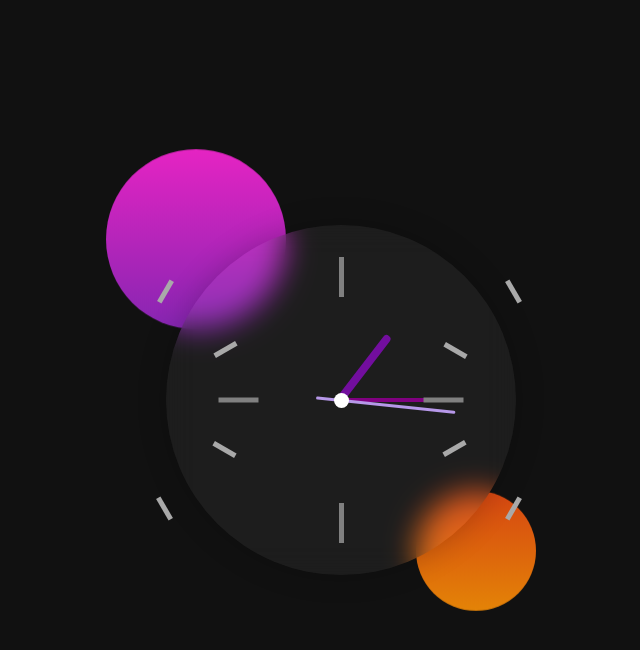
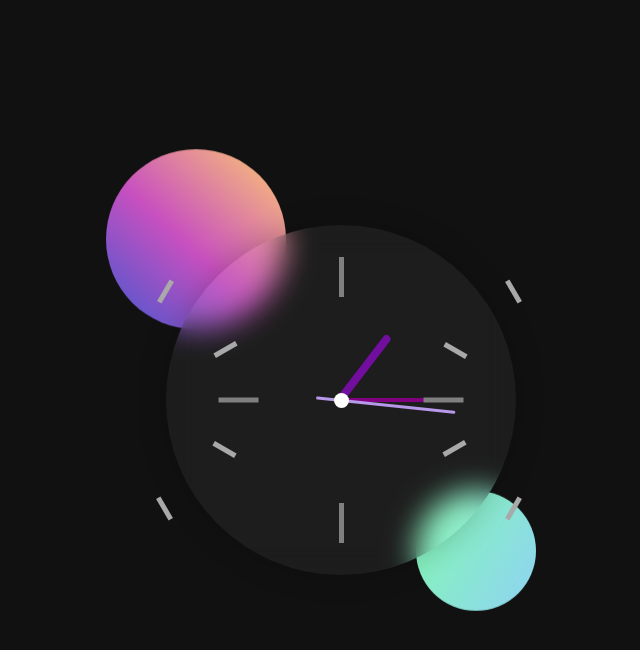
Before and after one commit to Priyanka-K-A/GlassMorphism-Clock, a plain HTML site: page index.html in a window 1280 px wide. Shown: the whole page, without its empty margins (299-939 px from the left). Drawn offline with Linux system fonts and the light colour scheme.

Commit message:
new commit

```diff
--- a/style.css
+++ b/style.css
@@ -166,7 +166,7 @@ body{
     height: 180px;
     top: -60px;
     left: -60px;
-    background: linear-gradient(#e524c3, #8626b2);
+    background: linear-gradient(43deg, #4158D0 0%, #C850C0 46%, #FFCC70 100%);
     animation-name: move-up;
 }
 
@@ -181,7 +181,7 @@ body{
     height: 120px;
     bottom: -20px;
     right: -20px;
-    background: linear-gradient(#d64612, #e48307);
+    background: linear-gradient(120deg, #84fab0 0%, #8fd3f4 100%);
     animation-name: move-down;
 }
 
@@ -314,3 +314,9 @@ body{
     -moz-transform: rotate(150deg);
     transform: rotate(150deg);
 } */
+
+/* background-color: #4158D0;
+background-image: linear-gradient(43deg, #4158D0 0%, #C850C0 46%, #FFCC70 100%); */
+
+/* background-color: #85FFBD;
+background-image: linear-gradient(45deg, #85FFBD 0%, #FFFB7D 100%); */
```
